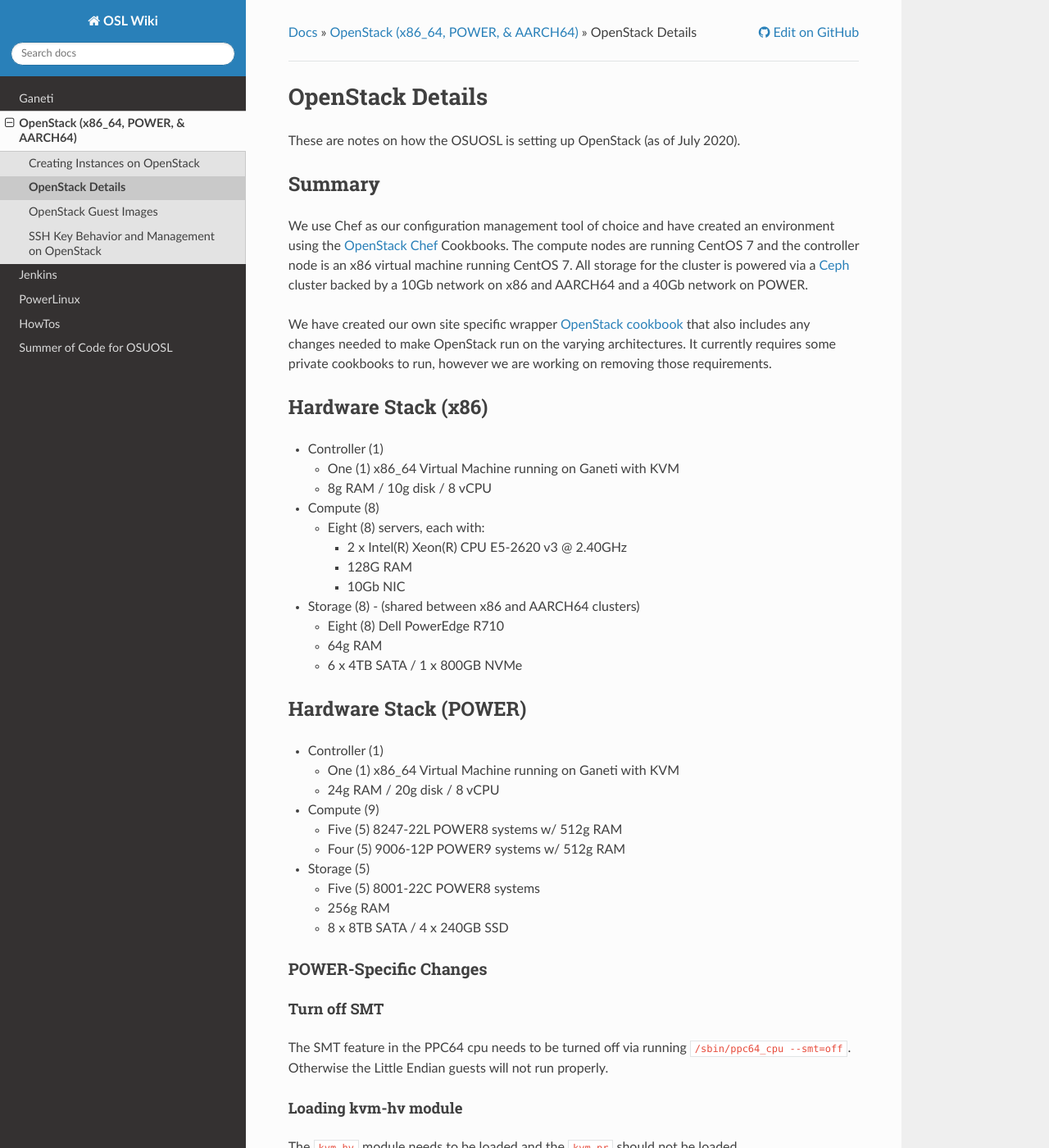
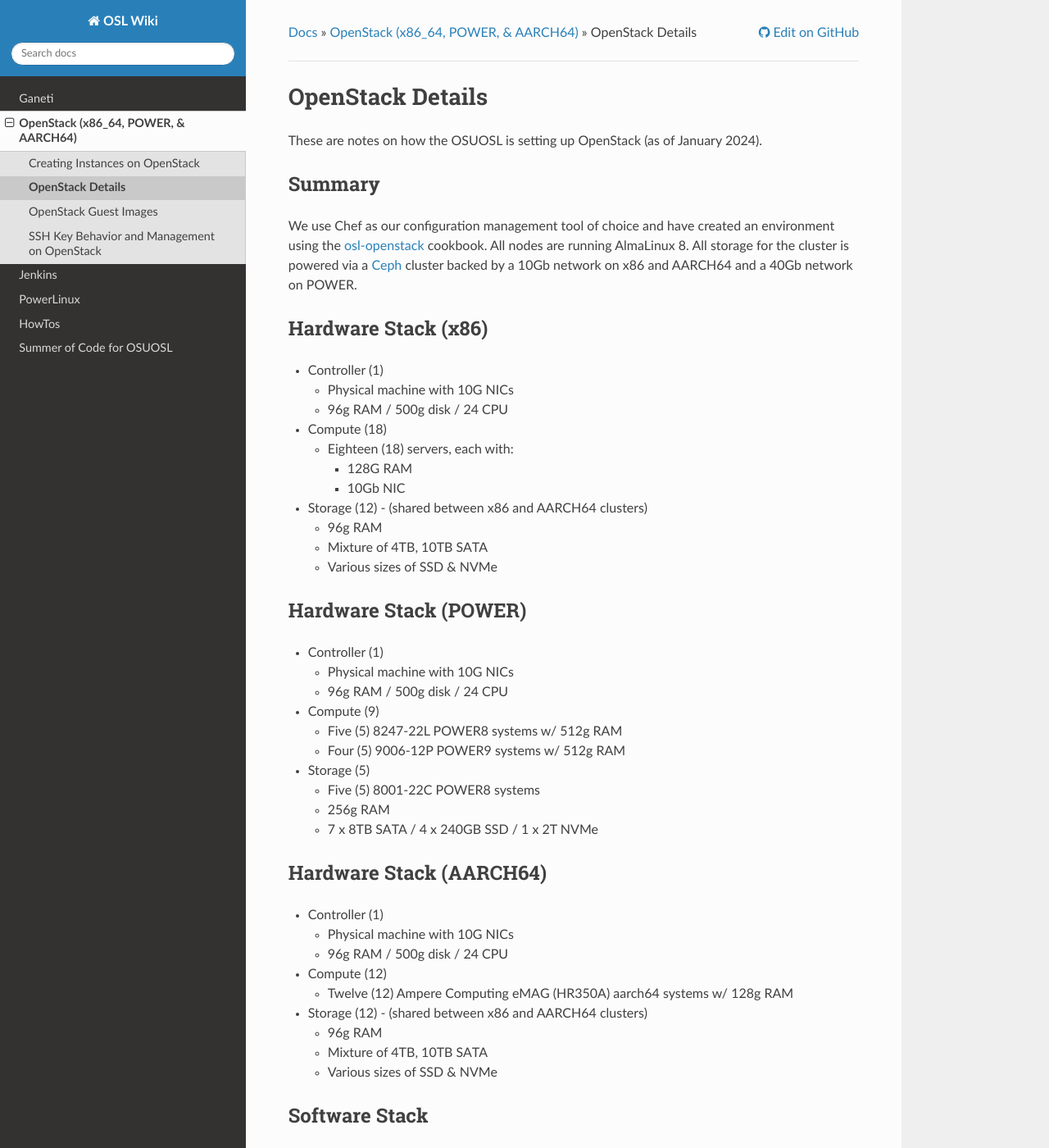
Before and after one commit to osuosl/wiki, a Sphinx documentation site: the page built from source/openstack/details.rst, in a window 1280 px wide and 1400 px high. Shown: the whole window at 82% size. Built offline with Sphinx 7.4.7 and the Read the Docs theme 2.0.0, drawn with Linux system fonts in a browser that asks for light colours; some of the changed text lies outside the part shown.

Commit message:
Various updates to OpenStack documentation
- Update supported images
- Update releases we currently are running
- Update infrastructure details
- Add better documentation on how to upload images

Signed-off-by: Lance Albertson <lance@osuosl.org>

```diff
--- a/source/openstack/details.rst
+++ b/source/openstack/details.rst
@@ -3,22 +3,16 @@
 OpenStack Details
 =================
 
-These are notes on how the OSUOSL is setting up OpenStack (as of July 2020).
+These are notes on how the OSUOSL is setting up OpenStack (as of January 2024).
 
 Summary
 -------
 
-We use Chef as our configuration management tool of choice and have created an environment using the `OpenStack Chef`_
-Cookbooks. The compute nodes are running CentOS 7 and the controller node is an x86 virtual machine running CentOS 7.
-All storage for the cluster is powered via a `Ceph`_ cluster backed by a 10Gb network on x86 and AARCH64 and a 40Gb
-network on POWER.
+We use Chef as our configuration management tool of choice and have created an environment using the `osl-openstack`_
+cookbook. All nodes are running AlmaLinux 8.  All storage for the cluster is powered via a `Ceph`_ cluster backed by a
+10Gb network on x86 and AARCH64 and a 40Gb network on POWER.
 
-We have created our own site specific wrapper `OpenStack cookbook`_ that also includes any changes needed to make
-OpenStack run on the varying architectures. It currently requires some private cookbooks to run, however we are
-working on removing those requirements.
-
-.. _OpenStack Chef: https://docs.openstack.org/openstack-chef/latest/
-.. _OpenStack cookbook: https://github.com/osuosl-cookbooks/osl-openstack
+.. _osl-openstack: https://github.com/osuosl-cookbooks/osl-openstack
 .. _Ceph: https://ceph.com/
 
 Hardware Stack (x86)
@@ -26,30 +20,29 @@
 
 - Controller (1)
 
-  - One (1) x86_64 Virtual Machine running on Ganeti with KVM
-  - 8g RAM / 10g disk / 8 vCPU
+  - Physical machine with 10G NICs
+  - 96g RAM / 500g disk / 24 CPU
 
-- Compute (8)
+- Compute (18)
 
-  - Eight (8) servers, each with:
+  - Eighteen (18) servers, each with:
 
-    - 2 x Intel(R) Xeon(R) CPU E5-2620 v3 @ 2.40GHz
     - 128G RAM
     - 10Gb NIC
 
-- Storage (8) - (shared between x86 and AARCH64 clusters)
+- Storage (12) - (shared between x86 and AARCH64 clusters)
 
-  - Eight (8) Dell PowerEdge R710
-  - 64g RAM
-  - 6 x 4TB SATA / 1 x 800GB NVMe
+  - 96g RAM
+  - Mixture of 4TB, 10TB SATA
+  - Various sizes of SSD & NVMe
 
 Hardware Stack (POWER)
 ----------------------
 
 - Controller (1)
 
-  - One (1) x86_64 Virtual Machine running on Ganeti with KVM
-  - 24g RAM / 20g disk / 8 vCPU
+  - Physical machine with 10G NICs
+  - 96g RAM / 500g disk / 24 CPU
 
 - Compute (9)
 
@@ -60,39 +53,25 @@
 
   - Five (5) 8001-22C POWER8 systems
   - 256g RAM
-  - 8 x 8TB SATA / 4 x 240GB SSD
-
-POWER-Specific Changes
-^^^^^^^^^^^^^^^^^^^^^^
-
-Turn off SMT
-""""""""""""
-
-The SMT feature in the PPC64 cpu needs to be turned off via running ``/sbin/ppc64_cpu --smt=off``. Otherwise the Little
-Endian guests will not run properly.
-
-Loading kvm-hv module
-"""""""""""""""""""""
-
-The ``kvm-hv`` module needs to be loaded and the ``kvm-pr`` should not be loaded.
+  - 7 x 8TB SATA / 4 x 240GB SSD / 1 x 2T NVMe
 
 Hardware Stack (AARCH64)
 ------------------------
 
 - Controller (1)
 
-  - One (1) x86_64 Virtual Machine running on Ganeti with KVM
-  - 24g RAM / 20g disk / 8 vCPU
+  - Physical machine with 10G NICs
+  - 96g RAM / 500g disk / 24 CPU
 
 - Compute (12)
 
   - Twelve (12) Ampere Computing eMAG (HR350A) aarch64 systems w/ 128g RAM
 
-- Storage (8) - (shared between x86 and AARCH64 clusters)
+- Storage (12) - (shared between x86 and AARCH64 clusters)
 
-  - Eight (8) Dell PowerEdge R710
-  - 64g RAM
-  - 6 x 4TB SATA / 1 x 800GB NVMe
+  - 96g RAM
+  - Mixture of 4TB, 10TB SATA
+  - Various sizes of SSD & NVMe
 
 Software Stack
 --------------
@@ -101,18 +80,17 @@
 
 - Host Operating System
 
-  - CentOS 7
-  - Compute nodes running a mainline 5.4.x kernel
+  - AlmaLinux 8
 
 - OpenStack
 
-  - `OpenStack Rocky Release`_
+  - `OpenStack Train Release`_
   - Packages from `RDO`_
 
 - Ceph
 
-  - `Ceph Mimic Release`_
+  - `Ceph Nautilus Release`_
 
-.. _OpenStack Rocky Release: https://releases.openstack.org/rocky/highlights.html
+.. _OpenStack Train Release: https://releases.openstack.org/train/index.html
 .. _RDO: https://www.rdoproject.org
-.. _Ceph Mimic Release: https://ceph.com/releases/v13-2-0-mimic-released/
+.. _Ceph Nautilus Release: https://docs.ceph.com/en/latest/releases/nautilus/
```
Also changed, not shown: source/openstack/csv/images.csv (+11 -14 lines), source/openstack/csv/power_endian.csv (deleted, +0 -14 lines), source/openstack/guests.rst (+76 -22 lines).
